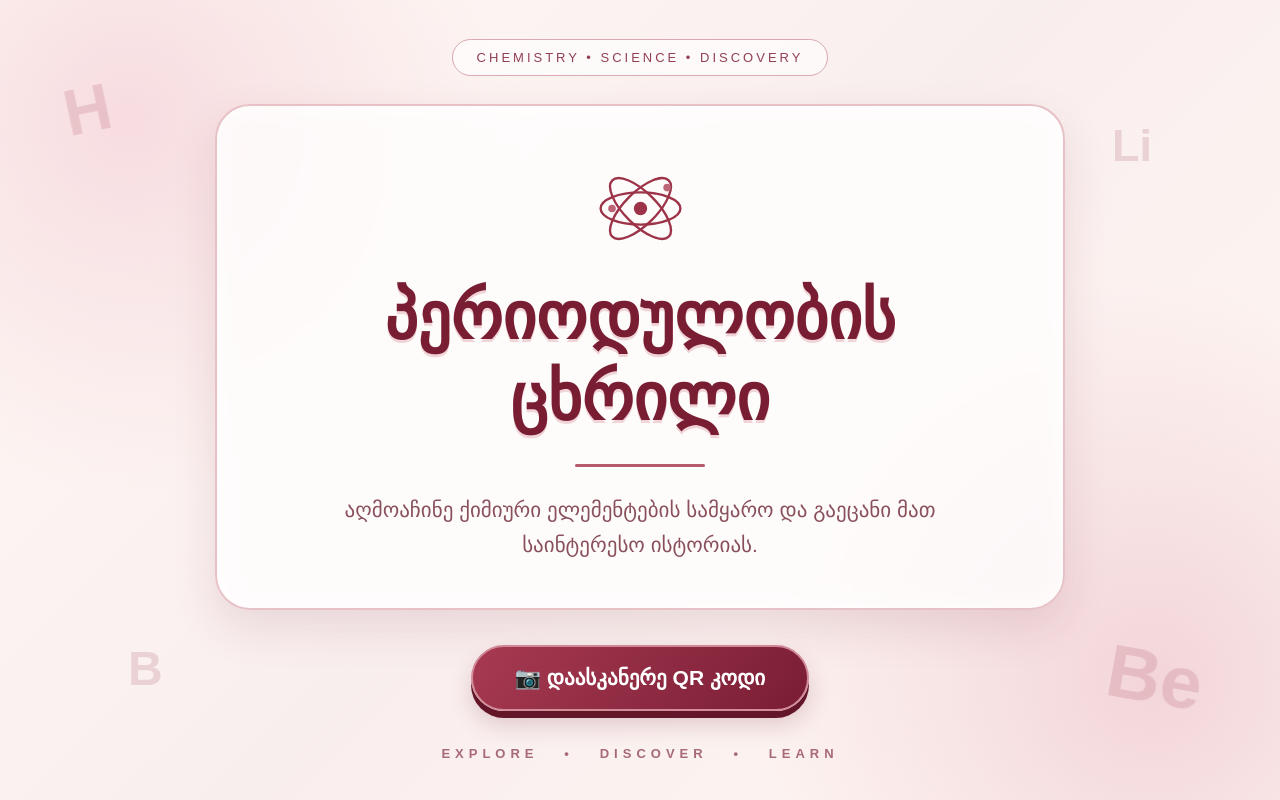
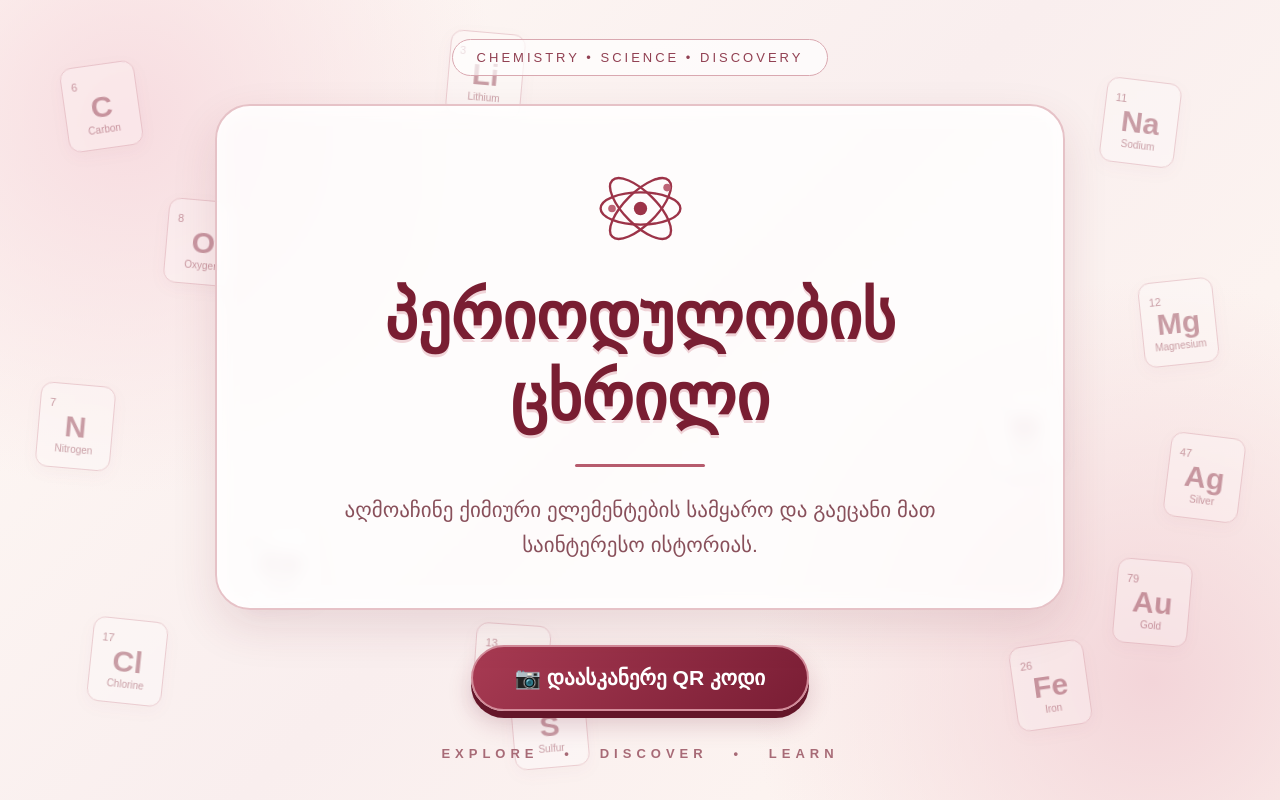
Before and after one commit to barbaremakaridze-svg/shavnabada-site, a plain HTML site: page index.html in a window 1280 px wide. Drawn offline with Linux system fonts and the light colour scheme.

Commit message:
Update index.html

```diff
--- a/index.html
+++ b/index.html
@@ -1,12 +1,15 @@
+
 
 <!DOCTYPE html>
 <html lang="ka">
+
 <head>
     <meta charset="UTF-8">
     <meta name="viewport" content="width=device-width, initial-scale=1.0">
 
     <title>პერიოდულობის ცხრილი</title>
 
+    <!-- QR სკანერის ბიბლიოთეკა -->
     <script src="https://unpkg.com/html5-qrcode" type="text/javascript"></script>
 
     <style>
@@ -23,50 +26,76 @@
             align-items: center;
             overflow-x: hidden;
             overflow-y: auto;
+            position: relative;
+
             background:
                 radial-gradient(circle at 10% 15%, #f7dce0 0, transparent 28%),
                 radial-gradient(circle at 90% 85%, #f3d5d9 0, transparent 30%),
                 linear-gradient(135deg, #fffaf5, #f9eeee, #fff8f2);
+
             color: #681b2b;
-            position: relative;
         }
 
-        /* დეკორატიული ელემენტები */
+        /* ქიმიური ელემენტების ფონი */
 
         .decoration {
             position: fixed;
+            inset: 0;
             pointer-events: none;
             z-index: 0;
-            opacity: 0.16;
-            color: #9c3348;
+        }
+
+        .element-tile {
+            position: absolute;
+            width: 75px;
+            height: 85px;
+            border: 1px solid #d8a4ae;
+            border-radius: 12px;
+            background: rgba(255, 255, 255, 0.55);
+            color: #914052;
+
+            display: flex;
+            flex-direction: column;
+            align-items: center;
+            justify-content: center;
+
+            opacity: 0.48;
+
+            box-shadow: 0 5px 15px rgba(120, 40, 60, 0.06);
+            backdrop-filter: blur(2px);
+        }
+
+        .element-tile .number {
+            font-size: 11px;
+            align-self: flex-start;
+            margin-left: 9px;
+        }
+
+        .element-tile .symbol {
+            font-size: 30px;
             font-weight: bold;
         }
 
-        .element-one {
-            top: 9%;
-            left: 5%;
-            font-size: 65px;
-            transform: rotate(-12deg);
+        .element-tile .name {
+            font-size: 10px;
         }
 
-        .element-two {
-            bottom: 10%;
-            right: 6%;
-            font-size: 75px;
-            transform: rotate(10deg);
-        }
+        .tile-1 { top: 8%; left: 5%; transform: rotate(-8deg); }
+        .tile-2 { top: 25%; left: 13%; transform: rotate(5deg); }
+        .tile-3 { top: 10%; right: 8%; transform: rotate(7deg); }
+        .tile-4 { top: 35%; right: 5%; transform: rotate(-6deg); }
+        .tile-5 { bottom: 12%; left: 7%; transform: rotate(6deg); }
+        .tile-6 { bottom: 9%; right: 15%; transform: rotate(-8deg); }
+        .tile-7 { top: 65%; left: 19%; transform: rotate(-5deg); }
+        .tile-8 { top: 70%; right: 7%; transform: rotate(5deg); }
+        .tile-9 { top: 48%; left: 3%; transform: rotate(5deg); }
+        .tile-10 { top: 48%; right: 17%; transform: rotate(-5deg); }
+        .tile-11 { top: 4%; left: 35%; transform: rotate(5deg); }
+        .tile-12 { bottom: 4%; left: 40%; transform: rotate(-5deg); }
+        .tile-13 { bottom: 35%; right: 3%; transform: rotate(7deg); }
+        .tile-14 { top: 78%; left: 37%; transform: rotate(4deg); }
 
-        .element-three {
-            top: 15%;
-            right: 10%;
-            font-size: 45px;
-        }
-
-        .element-four {
-            bottom: 13%;
-            left: 10%;
-            font-size: 48px;
-        }
+        /* მთავარი კონტენტი */
 
         .main {
             width: min(90%, 850px);
@@ -92,14 +121,18 @@
         .bubble {
             position: relative;
             padding: 55px 35px 45px;
-            background: rgba(255,255,255,0.75);
+            background: rgba(255,255,255,0.78);
             border: 2px solid #e6c2c7;
             border-radius: 35px;
+
             box-shadow:
                 0 18px 45px rgba(112, 35, 53, 0.12),
                 inset 0 0 25px rgba(255,255,255,0.8);
+
             backdrop-filter: blur(8px);
         }
+
+        /* ატომის ილუსტრაცია */
 
         .atom {
             width: 95px;
@@ -137,19 +170,25 @@
             margin: auto;
         }
 
+        /* QR ღილაკი */
+
         .scan-button {
             margin-top: 35px;
             padding: 19px 42px;
             font-size: 21px;
             font-weight: bold;
             color: white;
+
             background: linear-gradient(135deg, #a83b53, #791d34);
+
             border: 2px solid #d28b99;
             border-radius: 50px;
             cursor: pointer;
+
             box-shadow:
                 0 7px 0 #641629,
                 0 13px 25px rgba(115, 25, 48, 0.2);
+
             transition: 0.25s;
         }
 
@@ -190,13 +229,16 @@
             top: 50%;
             left: 50%;
             transform: translate(-50%, -50%);
+
             width: min(92%, 480px);
             max-height: 90vh;
             overflow-y: auto;
+
             background: #fffaf7;
             padding: 25px;
             border: 2px solid #e6c2c7;
             border-radius: 28px;
+
             box-shadow: 0 20px 60px rgba(60, 15, 30, 0.3);
             z-index: 11;
             text-align: center;
@@ -236,11 +278,14 @@
                 opacity: 0;
                 transform: translateY(35px);
             }
+
             to {
                 opacity: 1;
                 transform: translateY(0);
             }
         }
+
+        /* ტელეფონის დიზაინი */
 
         @media (max-width: 600px) {
             .main {
@@ -267,12 +312,26 @@
                 letter-spacing: 3px;
             }
 
-            .element-one {
-                font-size: 40px;
+            .element-tile {
+                width: 55px;
+                height: 65px;
             }
 
-            .element-two {
-                font-size: 45px;
+            .element-tile .symbol {
+                font-size: 23px;
+            }
+
+            .element-tile .name {
+                font-size: 8px;
+            }
+
+            .tile-2,
+            .tile-4,
+            .tile-7,
+            .tile-10,
+            .tile-12,
+            .tile-14 {
+                display: none;
             }
         }
     </style>
@@ -280,12 +339,97 @@
 
 <body>
 
-    <!-- დეკორატიული ქიმიური ელემენტები -->
+    <!-- უკანა ფონზე ქიმიური ელემენტები -->
 
-    <div class="decoration element-one">H</div>
-    <div class="decoration element-two">Be</div>
-    <div class="decoration element-three">Li</div>
-    <div class="decoration element-four">B</div>
+    <div class="decoration">
+
+        <div class="element-tile tile-1">
+            <span class="number">6</span>
+            <span class="symbol">C</span>
+            <span class="name">Carbon</span>
+        </div>
+
+        <div class="element-tile tile-2">
+            <span class="number">8</span>
+            <span class="symbol">O</span>
+            <span class="name">Oxygen</span>
+        </div>
+
+        <div class="element-tile tile-3">
+            <span class="number">11</span>
+            <span class="symbol">Na</span>
+            <span class="name">Sodium</span>
+        </div>
+
+        <div class="element-tile tile-4">
+            <span class="number">12</span>
+            <span class="symbol">Mg</span>
+            <span class="name">Magnesium</span>
+        </div>
+
+        <div class="element-tile tile-5">
+            <span class="number">17</span>
+            <span class="symbol">Cl</span>
+            <span class="name">Chlorine</span>
+        </div>
+
+        <div class="element-tile tile-6">
+            <span class="number">26</span>
+            <span class="symbol">Fe</span>
+            <span class="name">Iron</span>
+        </div>
+
+        <div class="element-tile tile-7">
+            <span class="number">29</span>
+            <span class="symbol">Cu</span>
+            <span class="name">Copper</span>
+        </div>
+
+        <div class="element-tile tile-8">
+            <span class="number">79</span>
+            <span class="symbol">Au</span>
+            <span class="name">Gold</span>
+        </div>
+
+        <div class="element-tile tile-9">
+            <span class="number">7</span>
+            <span class="symbol">N</span>
+            <span class="name">Nitrogen</span>
+        </div>
+
+        <div class="element-tile tile-10">
+            <span class="number">14</span>
+            <span class="symbol">Si</span>
+            <span class="name">Silicon</span>
+        </div>
+
+        <div class="element-tile tile-11">
+            <span class="number">3</span>
+            <span class="symbol">Li</span>
+            <span class="name">Lithium</span>
+        </div>
+
+        <div class="element-tile tile-12">
+            <span class="number">16</span>
+            <span class="symbol">S</span>
+            <span class="name">Sulfur</span>
+        </div>
+
+        <div class="element-tile tile-13">
+            <span class="number">47</span>
+            <span class="symbol">Ag</span>
+            <span class="name">Silver</span>
+        </div>
+
+        <div class="element-tile tile-14">
+            <span class="number">13</span>
+            <span class="symbol">Al</span>
+            <span class="name">Aluminium</span>
+        </div>
+
+    </div>
+
+    <!-- მთავარი გვერდი -->
 
     <main class="main">
 
@@ -295,19 +439,29 @@
 
         <div class="bubble">
 
+            <!-- ატომის ილუსტრაცია -->
+
             <div class="atom">
                 <svg viewBox="0 0 100 100" fill="none">
+
                     <ellipse cx="50" cy="50" rx="42" ry="17"
-                        stroke="#9c3348" stroke-width="2.5"
+                        stroke="#9c3348"
+                        stroke-width="2.5"
                         transform="rotate(45 50 50)"/>
+
                     <ellipse cx="50" cy="50" rx="42" ry="17"
-                        stroke="#9c3348" stroke-width="2.5"
+                        stroke="#9c3348"
+                        stroke-width="2.5"
                         transform="rotate(-45 50 50)"/>
+
                     <ellipse cx="50" cy="50" rx="42" ry="17"
-                        stroke="#9c3348" stroke-width="2.5"/>
+                        stroke="#9c3348"
+                        stroke-width="2.5"/>
+
                     <circle cx="50" cy="50" r="7" fill="#9c3348"/>
                     <circle cx="20" cy="50" r="4" fill="#bd6476"/>
                     <circle cx="78" cy="28" r="4" fill="#bd6476"/>
+
                 </svg>
             </div>
 
@@ -350,6 +504,8 @@
 
     </div>
 
+    <!-- QR სკანერის ფუნქციები -->
+
     <script>
         let qrScanner = null;
         let isOpening = false;
@@ -357,6 +513,7 @@
         let hasScanned = false;
 
         async function openScanner() {
+
             if (isOpening || qrScanner) return;
 
             isOpening = true;
@@ -366,19 +523,26 @@
             document.getElementById("scanner").style.display = "block";
 
             try {
+
                 qrScanner = new Html5Qrcode("reader");
 
                 await qrScanner.start(
+
                     { facingMode: "environment" },
+
                     {
                         fps: 10,
                         qrbox: { width: 250, height: 250 }
                     },
+
                     async function(decodedText) {
+
                         if (hasScanned) return;
+
                         hasScanned = true;
 
                         try {
+
                             const destination = new URL(
                                 decodedText,
                                 window.location.href
@@ -392,51 +556,73 @@
                             }
 
                             await stopScanner();
+
                             window.location.href = destination.href;
 
                         } catch (error) {
+
                             hasScanned = false;
                             alert("QR კოდში სწორი ბმული ვერ მოიძებნა.");
+
                         }
+
                     },
+
                     function(errorMessage) {
                         // QR კოდის ძებნა გრძელდება
                     }
+
                 );
 
             } catch (error) {
-                alert("კამერის გახსნა ვერ მოხერხდა. შეამოწმე კამერის ნებართვა.");
+
+                alert(
+                    "კამერის გახსნა ვერ მოხერხდა. შეამოწმე კამერის ნებართვა."
+                );
 
                 await stopScanner();
+
             } finally {
+
                 isOpening = false;
+
             }
         }
 
         async function stopScanner() {
+
             if (!qrScanner) return;
 
             const scanner = qrScanner;
             qrScanner = null;
 
             try {
+
                 if (scanner.isScanning) {
                     await scanner.stop();
                 }
+
             } catch (error) {
+
                 console.log("Scanner stop:", error);
+
             }
 
             try {
+
                 scanner.clear();
+
             } catch (error) {
+
                 console.log("Scanner clear:", error);
+
             }
 
             document.getElementById("reader").innerHTML = "";
         }
 
         async function closeScanner() {
+
             if (isClosing) return;
 
             isClosing = true;
```
